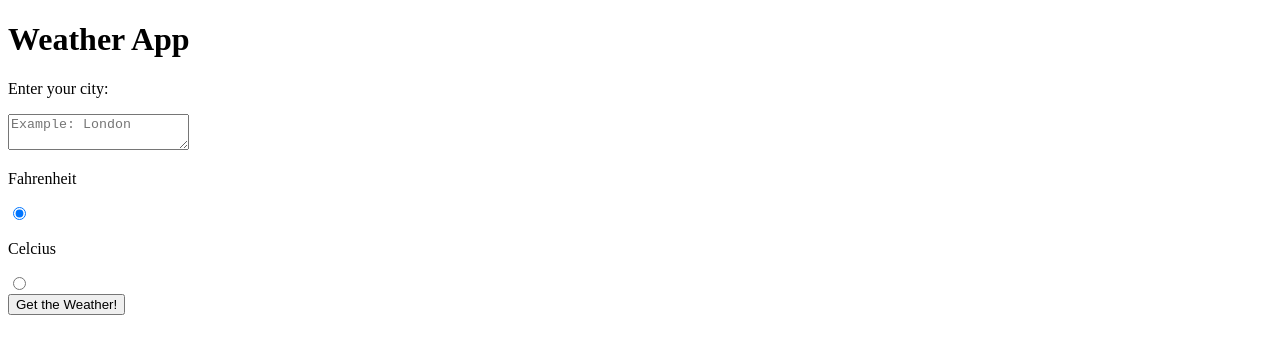
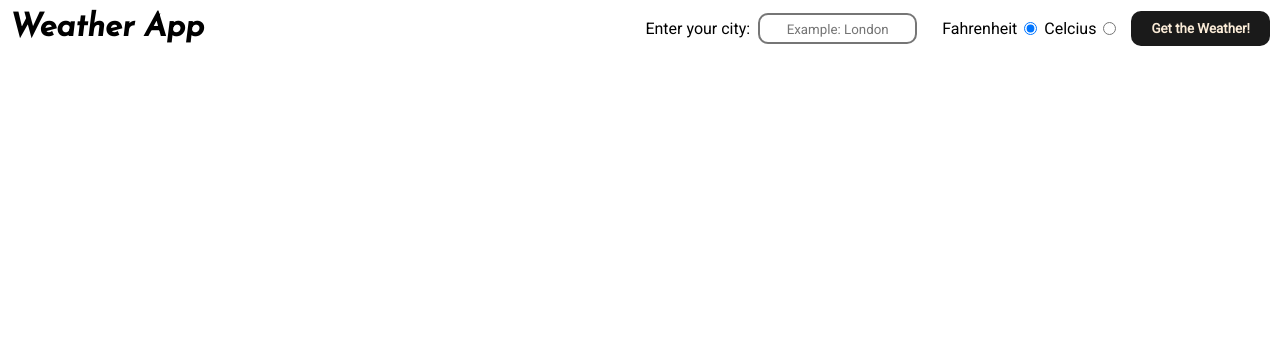
Before and after one commit to ihess95/odinWeather, a website: page dist/index.html in a window 1280 px wide. Drawn offline with Linux system fonts and the light colour scheme; no server answers.

Commit message:
make link back to stylesheet type

```diff
--- a/dist/index.html
+++ b/dist/index.html
@@ -11,7 +11,7 @@
       href="https://fonts.googleapis.com/css2?family=Josefin+Sans:ital,wght@1,500&family=Roboto&display=swap"
       rel="stylesheet"
     />
-    <link rel="preload" as="style" href="../styles/style.css" />
+    <link rel="stylesheet" href="../styles/style.css" />
     <title>Weather App</title>
   </head>
   <body>
```
